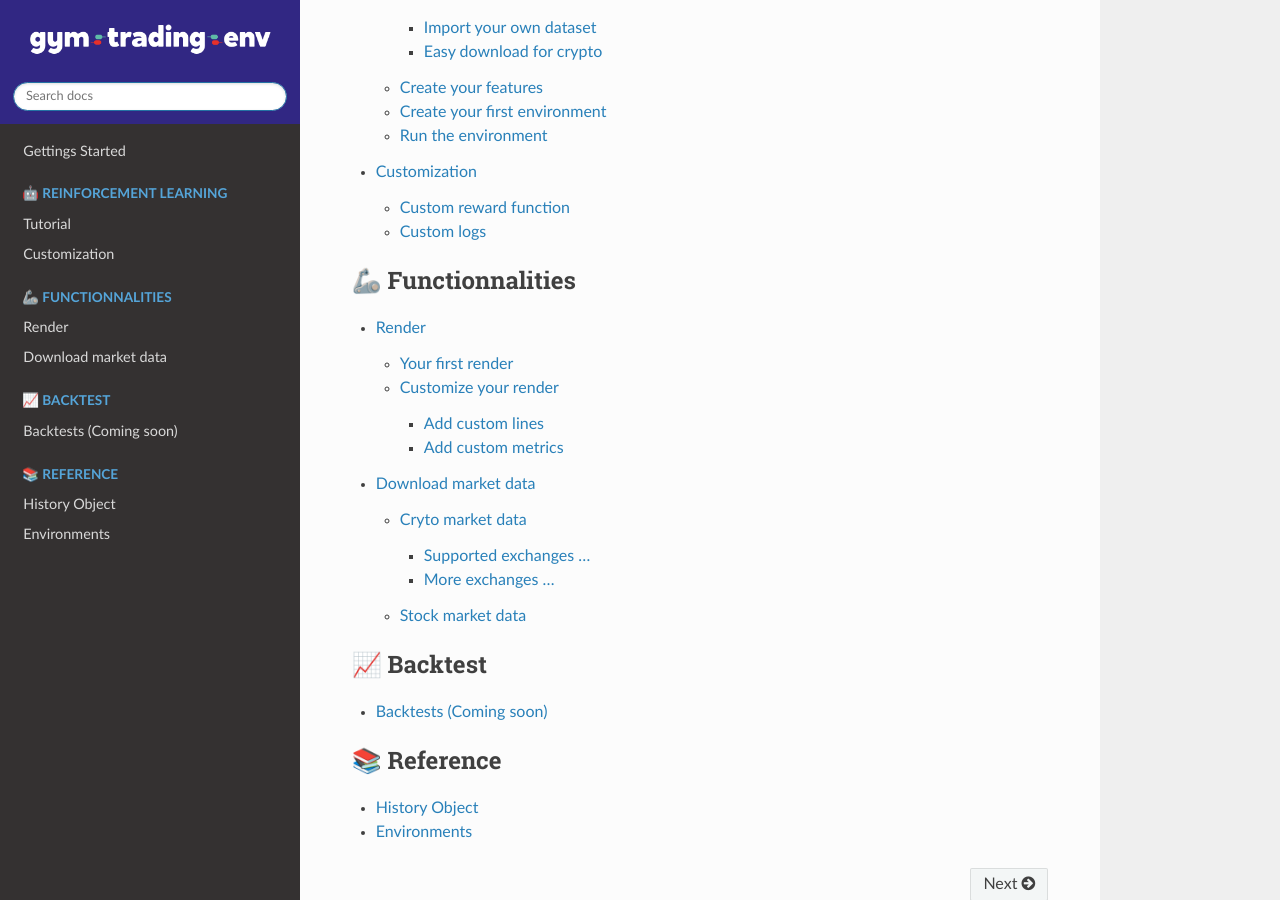
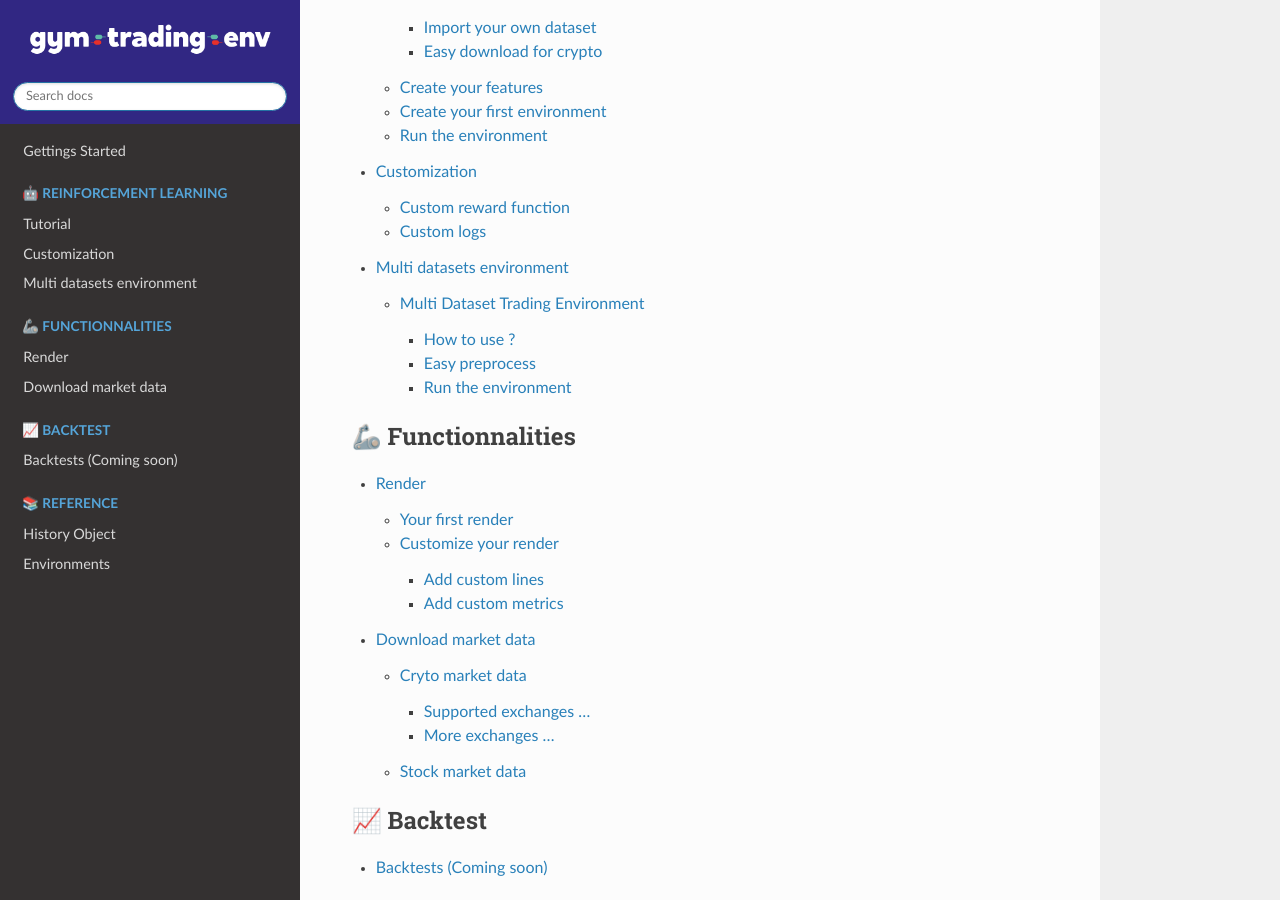
Before and after one commit to ClementPerroud/Gym-Trading-Env, a Sphinx documentation site: the page built from docs/source/index.rst, in a window 1280 px wide and 900 px high, scrolled down 1302 px. Built offline with Sphinx 7.4.7 and the Read the Docs theme 2.0.0, drawn with Linux system fonts in a browser that asks for light colours; pages that are not in the unit, such as notebooks, are missing from menus.

Commit message:
Update index.rst

```diff
--- a/docs/source/index.rst
+++ b/docs/source/index.rst
@@ -76,7 +76,8 @@ Contents
 
    rl_tutorial
    customization
-   advanced
+   multi_datasets
+   vectorize_env
 
 .. toctree::
    :caption: 🦾 Functionnalities
```
